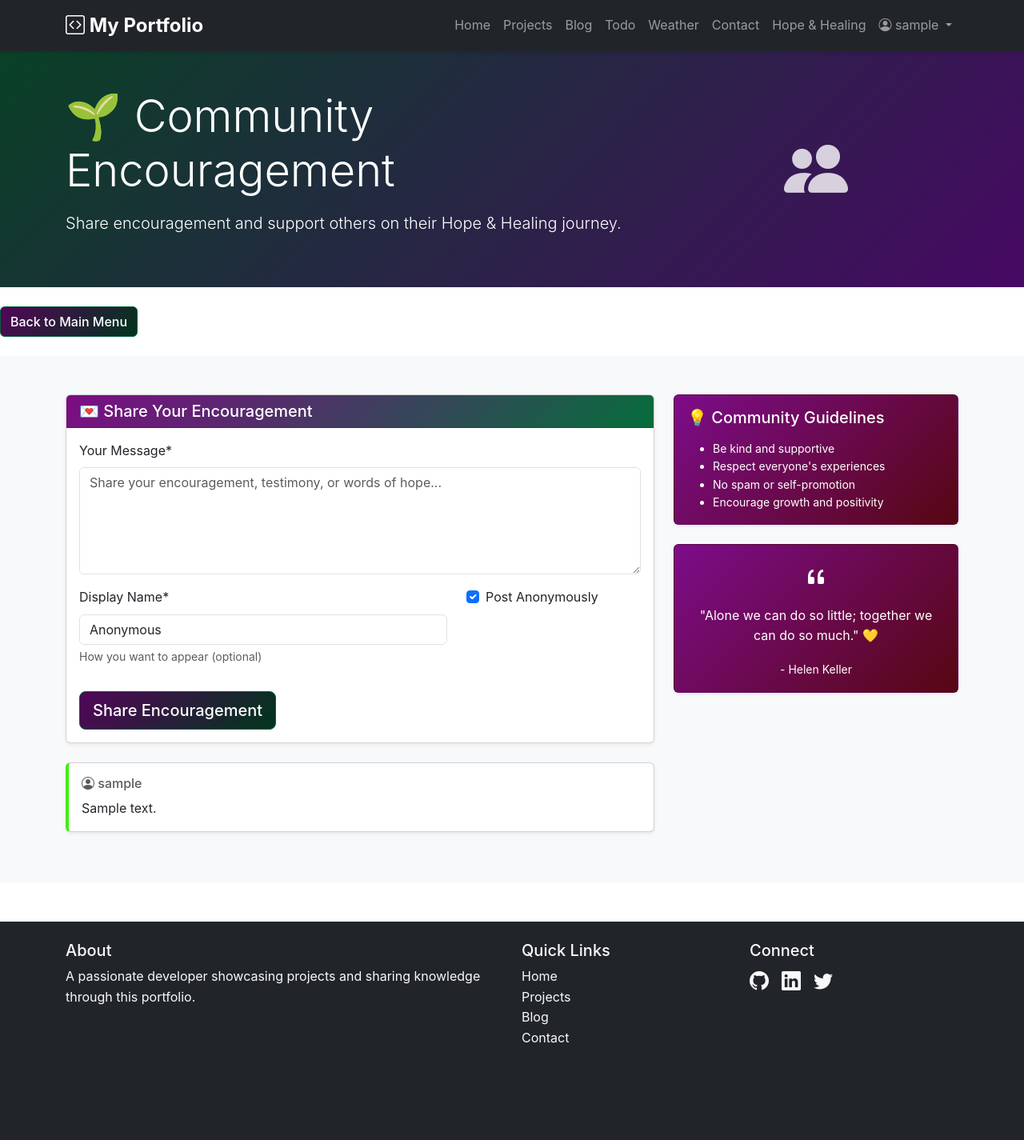
After one commit to wmfidelis/my_portfolio, a Django app: page /hope/community/ in a window 1280 px wide. The commit adds this page. Shown: the whole page at 80% size. Run offline with Django 5.2, Linux system fonts and the light colour scheme; a user stored in the database is signed in; tables that the repository leaves empty hold one stand-in row (values such as "Sample post"); some libraries are stand-ins or nearby versions.

Commit message:
add back button, add community template

```diff
--- /dev/null
+++ b/apps/hope_healing/templates/hope_healing/community.html
@@ -0,0 +1,115 @@
+{% extends 'base.html' %}
+{% load crispy_forms_tags %}
+
+{% block title %}Community - Hope & Healing{% endblock %}
+
+{% block extra_css %}
+<style>
+    .hero-section {
+        background: linear-gradient(135deg, #094126 0%, #470964 100%);
+        color: white;
+    }
+
+    .post-card {
+        transition: transform 0.3s ease;
+        border-left: 4px solid #3dee11;
+    }
+    .post-card:hover {
+        transform: translateY(-5px);
+    }
+
+    .sidebar-card {
+        background: linear-gradient(135deg, #7d0c8a 0%, #570712 100%);
+        color: white;
+    }
+</style>
+{% endblock %}
+
+{% block content %}
+<!-- 🌟 Hero Section -->
+<section class="hero-section py-5">
+    <div class="container">
+        <div class="row align-items-center">
+            <div class="col-lg-8 text-center text-lg-start mb-4 mb-lg-0">
+                <h1 class="display-4 mb-3">🌱 Community Encouragement</h1>
+                <p class="lead">Share encouragement and support others on their Hope & Healing journey.</p>
+            </div>
+            <div class="col-lg-4 text-center">
+                <i class="bi bi-people-fill" style="font-size: 5rem; opacity: 0.8;"></i>
+            </div>
+        </div>
+    </div>
+</section>
+
+<div class="mt-4 mb-4">
+    <a href="{% url 'hope_healing:index' %}" class="btn btn-primary">
+        <i class="bi "></i> Back to Main Menu
+    </a>
+</div>
+
+<!-- 🫂 Community Content -->
+<section class="py-5 bg-light">
+    <div class="container">
+        <div class="row g-4">
+            <!-- Main Posts -->
+            <div class="col-lg-8">
+                <!-- Form to add a post -->
+                <div class="card shadow-sm mb-4">
+                    <div class="card-header bg-success text-white">
+                        <h5 class="mb-0">💌 Share Your Encouragement</h5>
+                    </div>
+                    <div class="card-body">
+                        {% crispy form %}
+                    </div>
+                </div>
+
+                <!-- Display posts -->
+                {% if posts %}
+                    {% for post in posts %}
+                    <div class="card shadow-sm mb-3 post-card">
+                        <div class="card-body">
+                            <div class="d-flex justify-content-between align-items-start mb-2">
+                                <h6 class="text-muted mb-0">
+                                    <i class="bi bi-person-circle"></i> {{ post.author.username }}
+                                </h6>
+                                <small class="text-muted">{{ post.date|date:"M d, Y H:i" }}</small>
+                            </div>
+                            <p class="mb-0">{{ post.content }}</p>
+                        </div>
+                    </div>
+                    {% endfor %}
+                {% else %}
+                    <div class="card shadow-sm text-center py-5">
+                        <i class="bi bi-chat-left-text text-muted" style="font-size: 4rem;"></i>
+                        <h5 class="mt-3 text-muted">No encouragements yet</h5>
+                        <p class="text-muted">Be the first to share some support 🌿</p>
+                    </div>
+                {% endif %}
+            </div>
+
+            <!-- Sidebar -->
+            <div class="col-lg-4">
+                <div class="card shadow-sm sidebar-card mb-4">
+                    <div class="card-body">
+                        <h5 class="mb-3">💡 Community Guidelines</h5>
+                        <ul class="small mb-0">
+                            <li>Be kind and supportive</li>
+                            <li>Respect everyone's experiences</li>
+                            <li>No spam or self-promotion</li>
+                            <li>Encourage growth and positivity</li>
+                        </ul>
+                    </div>
+                </div>
+
+                <div class="card shadow-sm sidebar-card">
+                    <div class="card-body text-center">
+                        <i class="bi bi-quote" style="font-size: 2rem;"></i>
+                        <p class="mt-2 mb-3">"Alone we can do so little; together we can do so much." 💛</p>
+                        <small>- Helen Keller</small>
+                    </div>
+                </div>
+            </div>
+        </div>
+    </div>
+</section>
+{% endblock %}
--- a/apps/hope_healing/templates/hope_healing/daily_checkin.html
+++ b/apps/hope_healing/templates/hope_healing/daily_checkin.html
@@ -61,6 +61,12 @@
         <p class="lead mb-0">A gentle pause to listen to yourself</p>
     </div>
 </section>
+
+<div class="mt-4 mb-4">
+    <a href="{% url 'hope_healing:index' %}" class="btn btn-primary">
+        <i class="bi "></i> Back to Main Menu
+    </a>
+</div>
 
 <section class="pb-5">
     <div class="container">
--- a/apps/hope_healing/templates/hope_healing/gratitude_journal.html
+++ b/apps/hope_healing/templates/hope_healing/gratitude_journal.html
@@ -39,6 +39,12 @@
         </div>
     </div>
 </section>
+
+<div class="mt-4 mb-4">
+    <a href="{% url 'hope_healing:index' %}" class="btn btn-primary">
+        <i class="bi "></i> Back to Main Menu
+    </a>
+</div>
 
 <!-- ✍️ Journal Content -->
 <section class="py-5 bg-light">
--- a/apps/hope_healing/templates/hope_healing/meditation_timer.html
+++ b/apps/hope_healing/templates/hope_healing/meditation_timer.html
@@ -43,6 +43,12 @@
         </div>
     </div>
 </section>
+
+<div class="mt-4 mb-4">
+    <a href="{% url 'hope_healing:index' %}" class="btn btn-primary">
+        <i class="bi "></i> Back to Main Menu
+    </a>
+</div>
 
 <!-- Meditation Form -->
 <section class="py-4">
--- a/apps/hope_healing/templates/hope_healing/resources.html
+++ b/apps/hope_healing/templates/hope_healing/resources.html
@@ -10,6 +10,12 @@
         <p class="lead">You are not alone. Help is available.</p>
     </div>
 </section>
+
+<div class="mt-4 mb-4">
+    <a href="{% url 'hope_healing:index' %}" class="btn btn-primary">
+        <i class="bi "></i> Back to Main Menu
+    </a>
+</div>
 
 <!-- Crisis Support - Always First -->
 <section class="py-5">
```
Also changed, not shown: apps/hope_healing/templates/hope_healing/affirmations.html (+9 -3 lines), apps/hope_healing/templates/hope_healing/progress_dashboard.html (+7 -5 lines).
